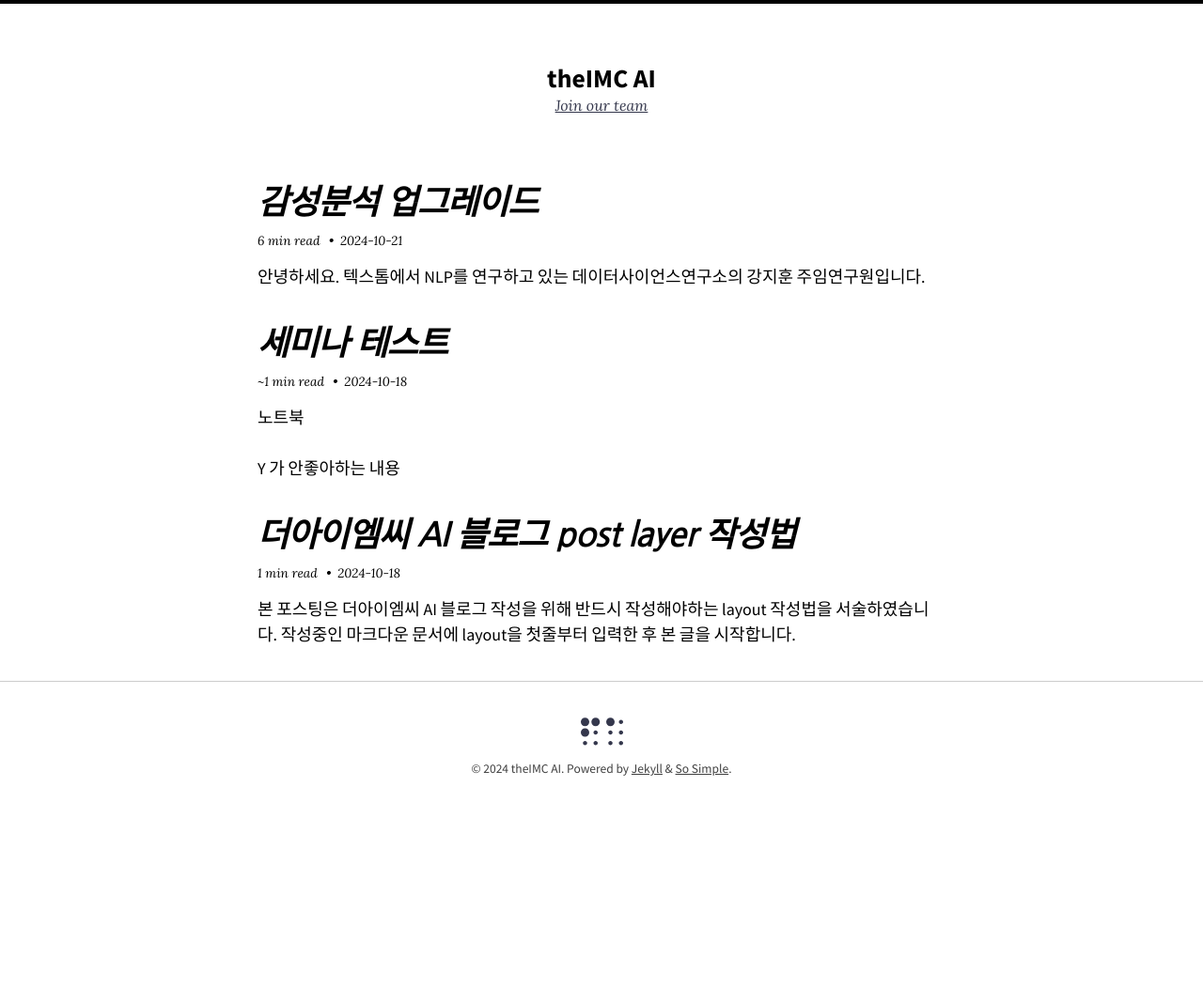
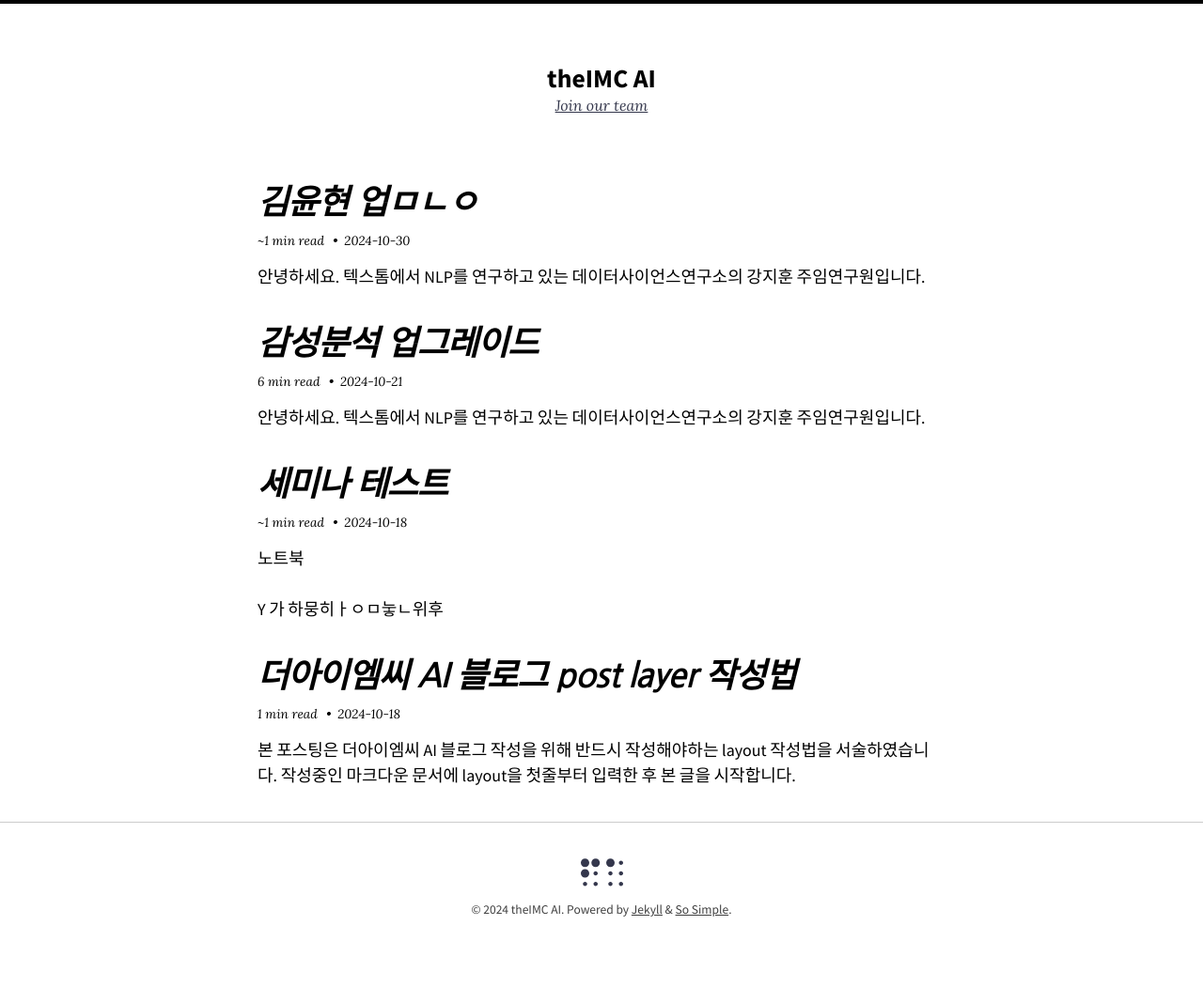
Before and after one commit to jhk-theimc/aitheimc.github.io, a Jekyll site: the page built from index.html, in a window 1280 px wide. Shown: the whole page at 94% size. Built offline with Jekyll 4.4.1, drawn with Linux system fonts in a browser that asks for light colours; nearby versions of some CDN libraries; the list of posts is cut into pages by our own code; before the commit the page ends 901 px from its top, so only the background shows below that.

Commit message:
20241031 third commit

```diff
--- /dev/null
+++ b/_posts/2024-10-31-kim2.markdown
@@ -0,0 +1,9 @@
+---
+layout: post
+title:  "김윤현 업ㅁㄴㅇ"
+date:   2024-10-31 00:05:00 +0900
+author: Jhk
+---
+안녕하세요. 텍스톰에서 NLP를 연구하고 있는 데이터사이언스연구소의 강지훈 주임연구원입니다.
+
+ㅁㄴㅇㅁㄴㅇㅁㄴㅇㅁㄴㅇ
--- a/_posts/2024-10-31-mteam-test.markdown
+++ b/_posts/2024-10-31-mteam-test.markdown
@@ -12,4 +12,4 @@ tags:
 
 노트북
 
-Y 가 안좋아하는 내용
+Y 가 하뭉히ㅏㅇㅁ눟ㄴ위후
```
